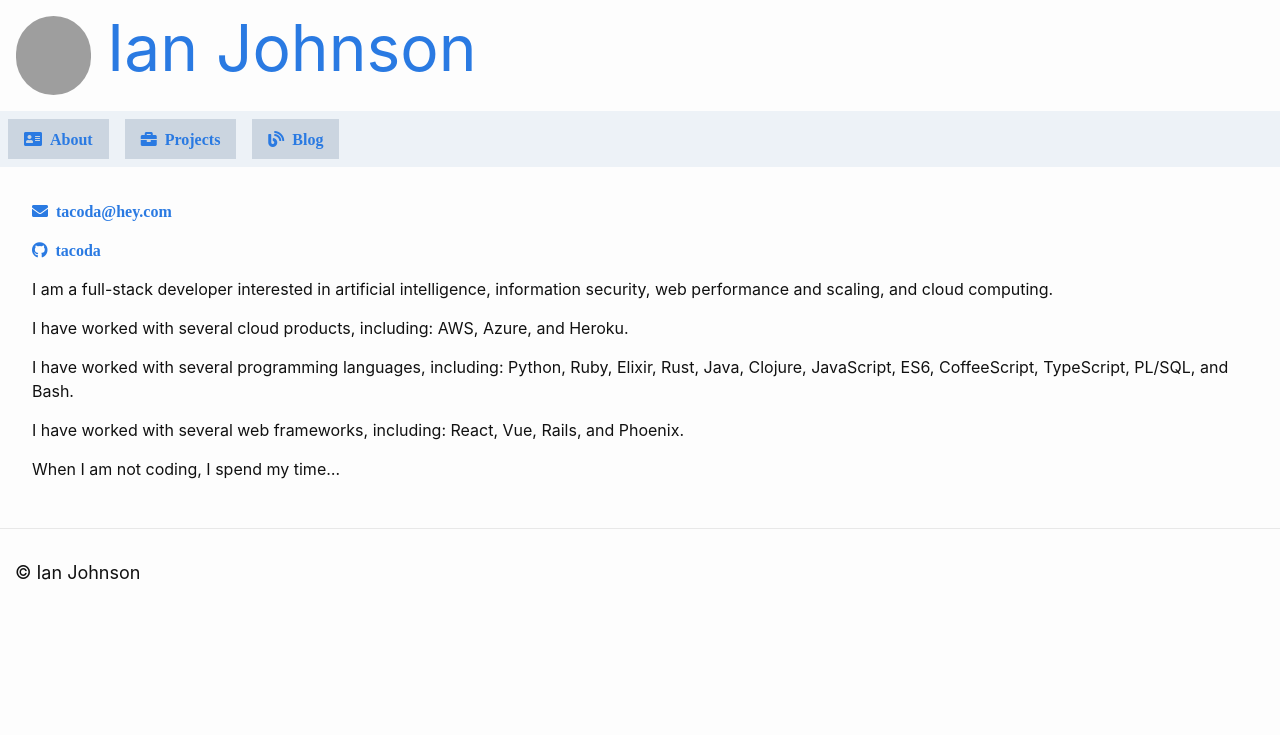
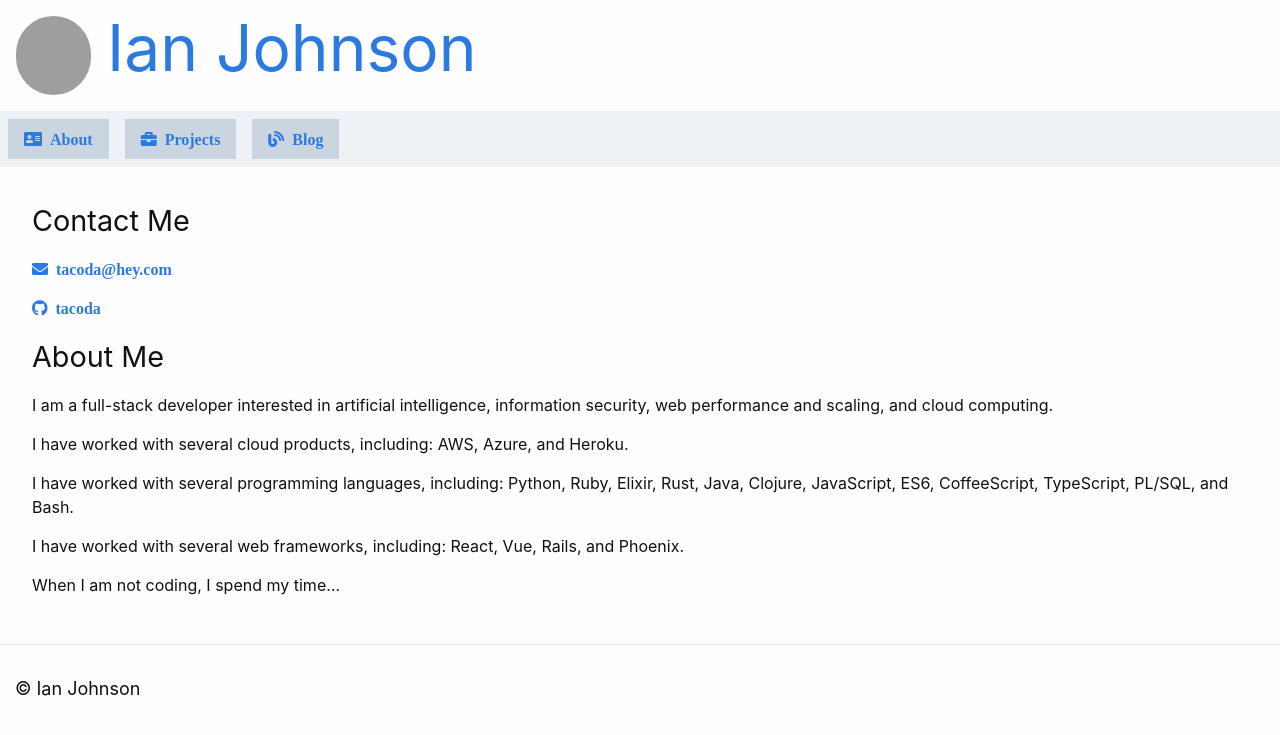
Before and after one commit to tacoda/tacoda.github.io, a Jekyll site: the page built from index.md, in a window 1280 px wide. Shown: the top 735 px of the page. Built offline with Jekyll 4.4.1, drawn with Linux system fonts in a browser that asks for light colours; grey boxes are pictures that could not be loaded.

Commit message:
Add headings to about page

```diff
--- a/index.md
+++ b/index.md
@@ -2,9 +2,13 @@
 layout: default
 ---
 
+# Contact Me
+
 <a href="mailto:tacoda@hey.com"><i class="fas fa-envelope">&nbsp; tacoda@hey.com</i></a>
 
 <a href="https://github.com/tacoda"><i class="fab fa-github">&nbsp; <i class="fas">{{ site.github_username }}</i></i></a>
+
+# About Me
 
 I am a full-stack developer interested in artificial intelligence, information security, web performance and scaling, and cloud computing.
 
```
